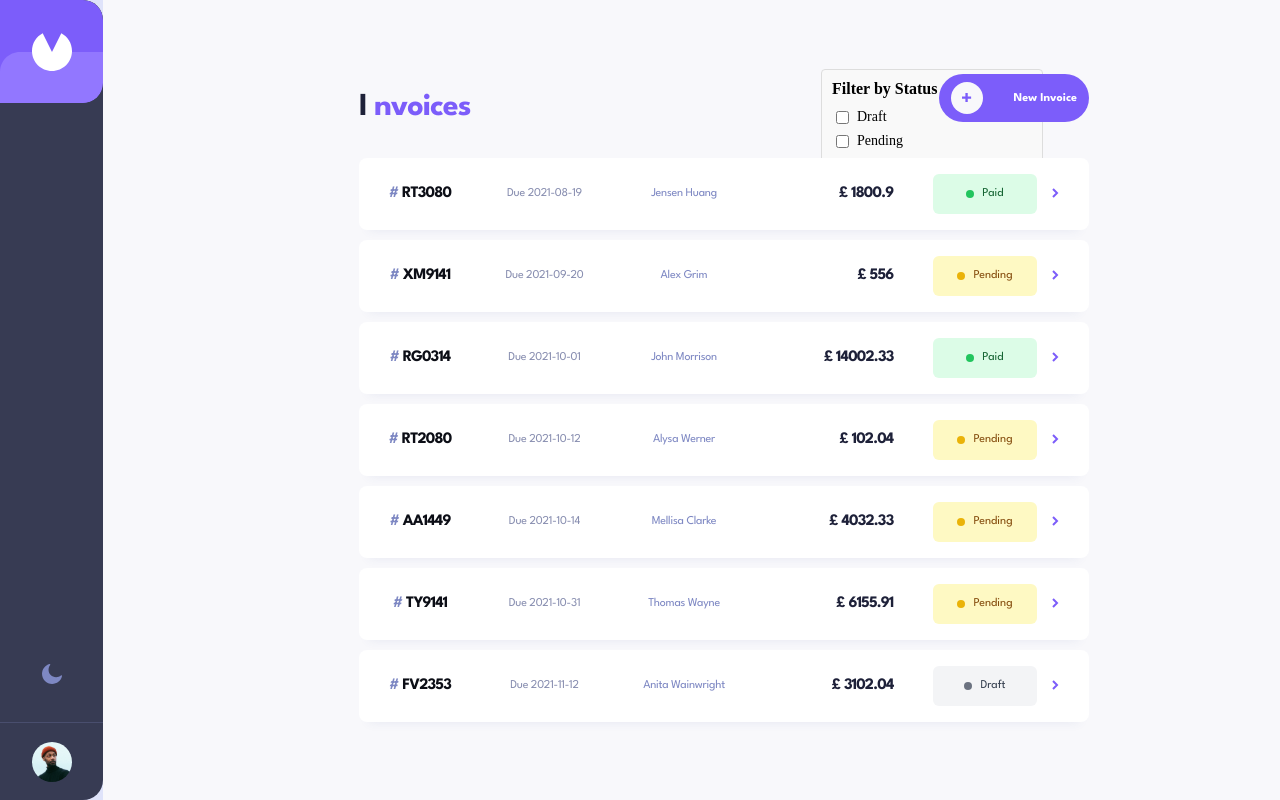
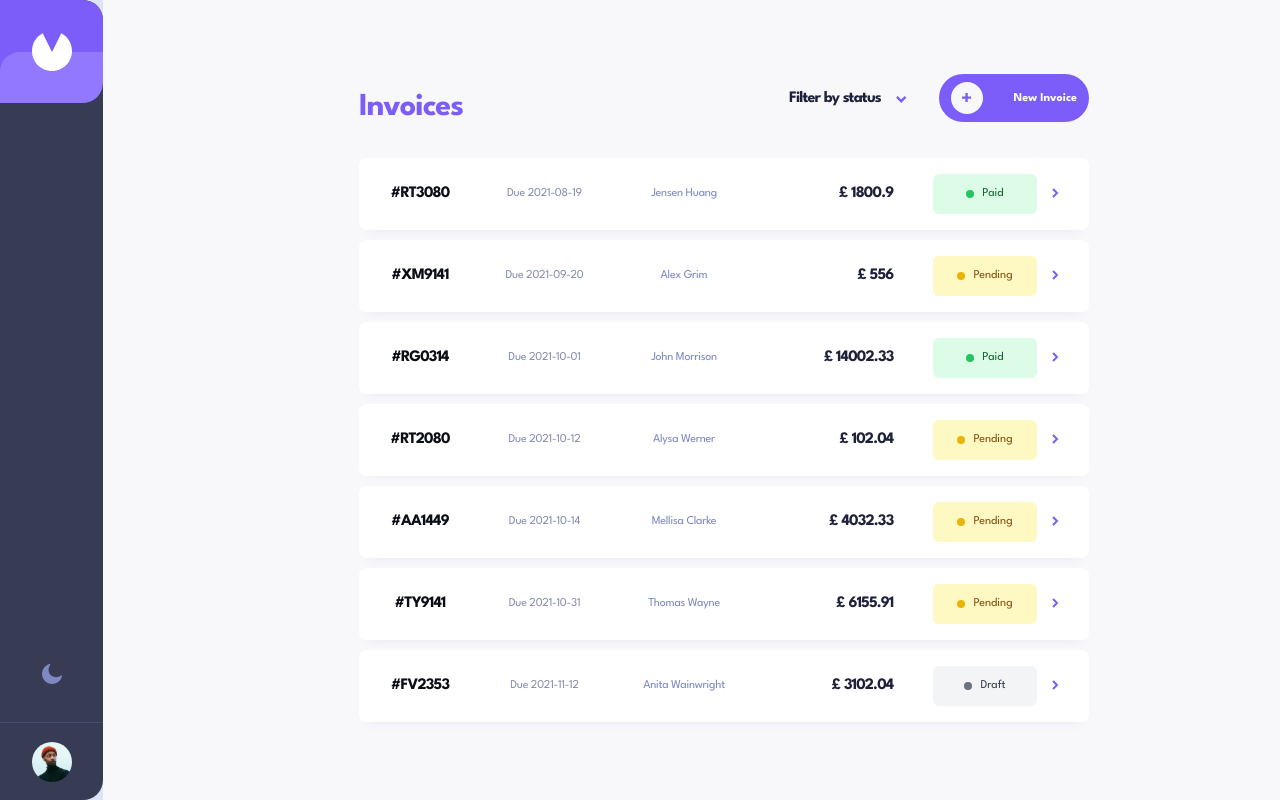
Before and after one commit to Nicocurtis16/FRONTEND-SPECIALIZATION-LABS, an Angular app in the folder Invoice-App/: page / in a window 1280 px wide. Built offline with nearby package versions, Linux system fonts and the light colour scheme.

Commit message:
filter style hslf done for the desktop view

```diff
--- a/Invoice-App/src/app/component/invoice-header/invoice-header.component.css
+++ b/Invoice-App/src/app/component/invoice-header/invoice-header.component.css
@@ -16,12 +16,14 @@
   }
   .invoiceHeaderRight{
     height: 100%;
-    width: auto;
+    width: 300px;
     display: flex;
     justify-content: space-between;
     align-items: center;
   }
   .invoiceFilter{
+    align-items: center;
+    display: flex;
     width: 118px;
     height: 59px;
   }
--- a/Invoice-App/src/app/component/invoice-header/invoice-header.component.html
+++ b/Invoice-App/src/app/component/invoice-header/invoice-header.component.html
@@ -8,11 +8,9 @@
     </div>
   </div>
   <div class="invoiceHeaderRight">
-    <div class="invoiceFilter"><app-filter
-      [options]="filterOptions"
-      [selectedValues]="selectedStatuses"
-      (selectionChange)="onSelectionChange($event)">
-    </app-filter></div>
+    <div class="invoiceFilter">
+      <app-filter (filterChange)="handleFilterChange($event)"></app-filter>
+    </div>
     <div class="newInvoice">
           <app-button variant="new-invoice">New Invoice</app-button>
     </div>
--- a/Invoice-App/src/app/component/invoice-header/invoice-header.component.ts
+++ b/Invoice-App/src/app/component/invoice-header/invoice-header.component.ts
@@ -16,17 +16,7 @@ import {FilterComponent} from "../../features/filter/filter.component";
   styleUrl: './invoice-header.component.css'
 })
 export class InvoiceHeaderComponent {
-  filterOptions = [
-    { label: 'Draft', value: 'draft' },
-    { label: 'Pending', value: 'pending' },
-    { label: 'Paid', value: 'paid' }
-  ];
-
-  selectedStatuses: string[] = [];
-
-  onSelectionChange(selectedValues: string[]): void {
-    this.selectedStatuses = selectedValues;
-    console.log('Filtered statuses:', this.selectedStatuses);
-    // Perform filtering logic here
+  handleFilterChange(selectedStatuses: string[]) {
+    // Filter your invoices based on selected statuses
   }
 }
--- a/Invoice-App/src/app/component/invoice/invoice.component.html
+++ b/Invoice-App/src/app/component/invoice/invoice.component.html
@@ -6,7 +6,6 @@
         [variant]="'h3'"
         [text]="'#' + invoice.id"
         [color]="'--base-black'"
-        [highlightColor]="'--tertiary'"
       ></app-head-line>
     </div>
 
--- a/Invoice-App/src/app/features/filter/filter.component.css
+++ b/Invoice-App/src/app/features/filter/filter.component.css
@@ -1,32 +1,76 @@
-.filter-dropdown {
-  display: inline-block;
-  border: 1px solid #ddd;
-  border-radius: 4px;
-  padding: 10px;
-  background-color: #f9f9f9;
-  width: 200px;
-
-  .dropdown-header {
-    font-weight: bold;
-    margin-bottom: 10px;
+.dropdown-container {
+  position: relative; /* Ensures that the dropdown content is positioned relative to this container */
+  width: 118px; /* Adjust the container width as needed */
 }
 
-  .dropdown-options {
+.dropdown-button {
+  padding: 0;
   display: flex;
-    flex-direction: column;
-    gap: 5px;
+  align-items: center;
+  justify-content: space-between;
+  width: 100%;
+  cursor: pointer;
+  border: none;
+  background-color: transparent;
 }
 
-  .checkbox-container {
+.dropdown-content {
+  cursor: pointer;
+  background-color: white;
+  border-radius: 8px;
+  width: 170px; /* Adjust width as needed */
+  height: 110px; /* Adjust height as needed */
+  box-shadow: 0 2px 4px rgba(0,0,0,0.1);
+  z-index: 32;
+  padding: 12px;
+  position: absolute;
+  top: 100%; /* Position directly below the button */
+  left: 50%; /* Center horizontally */
+  transform: translateX(-50%); /* Ensure centering by offsetting by 50% of its own width */
+}
+
+.dropdown-content label {
+  cursor: pointer;
   display: flex;
   align-items: center;
-
-    input[type="checkbox"] {
-      margin-right: 8px;
 }
 
-    .checkbox-label {
-      font-size: 14px;
+
+
+.label {
+  display: flex;
 }
+input{
+  margin-right: 10px;
+  height: 16px;
+  width: 16px;
 }
+/* Default styles for the checkbox */
+.dropdown-content input[type="checkbox"] {
+  width: 16px;
+  height: 16px;
+  border: 2px solid var(--grey); /* Default border color */
+  border-radius: 4px; /* Rounded corners */
+  background-color: var(--grey); /* Default background */
+  transition: all 0.3s ease; /* Smooth transition for state changes */
 }
+
+
+
+/* When checkbox is unchecked */
+.dropdown-content input[type="checkbox"]:not(:checked) {
+  background-color: var(--grey); /* White background when unchecked */
+  border-color: var(--grey); /* Default border */
+}
+
+/* When checkbox is hovered */
+.dropdown-content input[type="checkbox"]:hover {
+  background-color: var(--grey);
+  border-color: var(--primary-color);
+}
+
+/* When checkbox is checked and hovered */
+.dropdown-content input[type="checkbox"]:checked:hover {
+  background-color: var(--grey); /* Darker green when checked and hovered */
+  border-color: var(--primary-color); /* Darker green border when checked and hovered */
+}
--- a/Invoice-App/src/app/features/filter/filter.component.html
+++ b/Invoice-App/src/app/features/filter/filter.component.html
@@ -1,17 +1,31 @@
-<div class="filter-dropdown">
-  <div class="dropdown-header">
-    <span>Filter by Status</span>
-  </div>
+<div class="dropdown-container relative">
+  <button
+    (click)="toggleDropdown()"
+    class="dropdown-button p-2 border rounded flex items-center gap-2">
+    <app-head-line [variant]="'h3'" [text]="'Filter by status'" [color]="'--secondary-color'"></app-head-line>
+    <div>
+      <img
+        [src]="isDropdownOpen ? 'assets/images/icon-arrow-up.svg' : 'assets/images/icon-arrow-down.svg'"
+        [style.backgroundImage]="isDropdownOpen ? 'url(assets/images/icon-arrow-up.svg)' : 'url(assets/images/icon-arrow-down.svg)'"/>
+    </div>
+  </button>
 
-  <div class="dropdown-options">
-    <label *ngFor="let option of options" class="checkbox-container">
-      <input
-        type="checkbox"
-        [value]="option.value"
-        [checked]="selectedValues.includes(option.value)"
-        (change)="toggleSelection(option.value)"
-      />
-      <span class="checkbox-label">{{ option.label }}</span>
-    </label>
+  <div *ngIf="isOpen" class="dropdown-content absolute mt-1 border rounded bg-white p-2 w-full">
+    <div *ngFor="let status of statuses" class="py-1">
+      <label >
+        <input
+          type="checkbox"
+          [checked]="status.checked"
+          [style.backgroundImage]="isChecked ? 'url(assets/images/icon-check.svg)' : ''"
+
+          (change)="onStatusChange(status)"
+          class="h-4 w-4">
+        <app-head-line
+          [variant]="'h3'"
+          [color]="'--base-black'"
+          [text]="status.label">
+        </app-head-line>
+      </label>
+    </div>
   </div>
 </div>
--- a/Invoice-App/src/app/features/filter/filter.component.ts
+++ b/Invoice-App/src/app/features/filter/filter.component.ts
@@ -1,26 +1,38 @@
-import {Component, EventEmitter, Input, Output} from '@angular/core';
-import {NgForOf} from "@angular/common";
+import { Component, EventEmitter, Output } from '@angular/core';
+import { FormsModule } from '@angular/forms';
+import { NgForOf, NgIf } from '@angular/common';
+import {HeadLineComponent} from "../head-line/head-line.component";
 
 @Component({
   selector: 'app-filter',
   standalone: true,
-  imports: [
-    NgForOf
-  ],
+  imports: [FormsModule, NgForOf, NgIf, HeadLineComponent],
   templateUrl: './filter.component.html',
-  styleUrl: './filter.component.css'
+  styleUrls: ['./filter.component.css']
 })
 export class FilterComponent {
-  @Input() options: { label: string; value: string }[] = []; // Options for filtering
-  @Input() selectedValues: string[] = []; // Pre-selected values
-  @Output() selectionChange = new EventEmitter<string[]>(); // Emit selected values
+  @Output() filterChange = new EventEmitter<string[]>();
+  isOpen = false;
 
-  toggleSelection(value: string): void {
-    if (this.selectedValues.includes(value)) {
-      this.selectedValues = this.selectedValues.filter(val => val !== value); // Remove
-    } else {
-      this.selectedValues.push(value); // Add
-    }
-    this.selectionChange.emit(this.selectedValues); // Emit updated selection
+  statuses = [
+    { label: 'paid', value: 'paid', checked: false },
+    { label: 'pending', value: 'pending', checked: false },
+    { label: 'draft', value: 'draft', checked: false }
+  ];
+  isDropdownOpen: boolean = false;
+  isChecked: any;
+
+  toggleDropdown() {
+    this.isOpen = !this.isOpen;
+    this.isDropdownOpen = !this.isDropdownOpen;
+    console.log('Dropdown is now:', this.isOpen);
+  }
+
+  onStatusChange(status: any) {
+    status.checked = !status.checked;
+    const selectedStatuses = this.statuses
+      .filter(s => s.checked)
+      .map(s => s.value);
+    this.filterChange.emit(selectedStatuses);
   }
 }
--- a/Invoice-App/src/app/features/head-line/head-line.component.html
+++ b/Invoice-App/src/app/features/head-line/head-line.component.html
@@ -1,8 +1,3 @@
-<h1 [class]="variant">
-  <span [style.color]="'var(' + highlightColor + ')'">
-    {{ text[0] }}
-  </span>
-  <span [style.color]="'var(' + color + ')'">
-    {{ text.substring(1) }}
-  </span>
+<h1 [class]="variant" [style.color]="'var(' + color + ')'">
+  {{ text }}
 </h1>
--- a/Invoice-App/src/app/features/head-line/head-line.component.ts
+++ b/Invoice-App/src/app/features/head-line/head-line.component.ts
@@ -9,6 +9,5 @@ import { Component, Input } from '@angular/core';
 export class HeadLineComponent {
   @Input() variant: 'h1' | 'h2' | 'h3' | 'h4' = 'h1';
   @Input() text: string = '';
-  @Input() color: string = '--primary-color'; // Default color for the whole text
-  @Input() highlightColor: string = '--secondary-color'; // Default color for the highlighted part
+  @Input() color: string = '--primary-color'; // Color for the whole text
 }
```
Also changed, not shown: Invoice-App/src/assets/images/icon-arrow-up.svg (added). Lines whose indentation alone changed are shown as unchanged.
